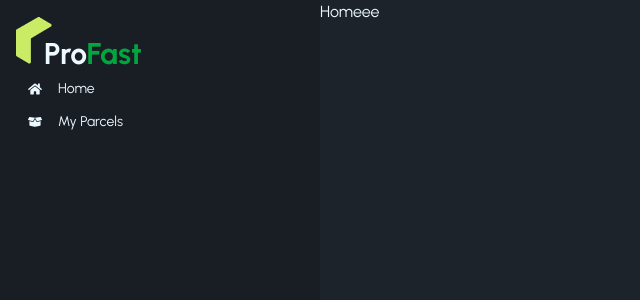
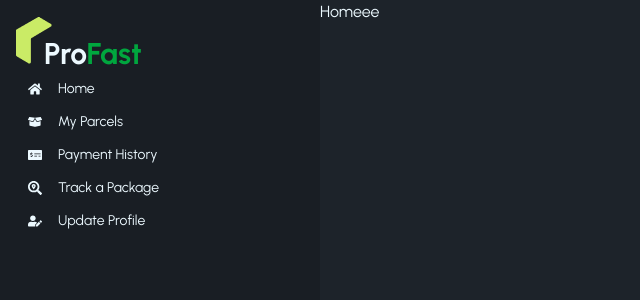
Before and after one commit to nahidkhan31/Profast-client-site, a React (Vite) app: page /dashboard in a window 1280 px wide. Shown: the top 300 px of the page, without its empty margins (0-640 px from the left). Built offline with nearby package versions, Linux system fonts and the light colour scheme; no server answers; sample sign-in values are in the browser's storage.

Commit message:
added payment history section

```diff
--- /dev/null
+++ b/src/Pages/Dashboard/PaymentHistory/PaymentHistory.jsx
@@ -0,0 +1,64 @@
+import React from "react";
+import useAuth from "../../../hooks/useAuth";
+import useAxiosSecure from "../../../hooks/useAxiosSecure";
+import { useQuery } from "@tanstack/react-query";
+import Loading from "../../Home/Loading/Loading";
+
+const formatDate = (iso) => new Date(iso).toLocaleString();
+
+const PaymentHistory = () => {
+  const { user } = useAuth();
+  const axiosSecure = useAxiosSecure();
+
+  const { isPending, data: payments = [] } = useQuery({
+    queryKey: ["payments", user.email],
+    queryFn: async () => {
+      const res = await axiosSecure.get(`/payments?email=${user.email}`);
+      return res.data;
+    },
+  });
+
+  if (isPending) {
+    return <Loading />;
+  }
+  return (
+    <div className="overflow-x-auto shadow-md rounded-xl">
+      <table className="table table-zebra w-full">
+        <thead className="bg-base-200 text-base font-semibold">
+          <tr>
+            <th>#</th>
+            <th>Parcel ID</th>
+            <th>Amount</th>
+            <th>Transaction</th>
+            <th>Paid At</th>
+          </tr>
+        </thead>
+        <tbody>
+          {payments?.length > 0 ? (
+            payments.map((p, index) => (
+              <tr key={p.transactionId}>
+                <td>{index + 1}</td>
+                <td className="truncate" title={p.parcelId}>
+                  {p.parcelId}...
+                </td>
+                <td>৳{p.amount}</td>
+                <td className="font-mono text-sm">
+                  <span title={p.transactionId}>{p.transactionId}...</span>
+                </td>
+                <td>{formatDate(p.paid_at_string)}</td>
+              </tr>
+            ))
+          ) : (
+            <tr>
+              <td colSpan="7" className="text-center text-gray-500 py-6">
+                No payment history found.
+              </td>
+            </tr>
+          )}
+        </tbody>
+      </table>
+    </div>
+  );
+};
+
+export default PaymentHistory;
--- a/src/layouts/DashboardLayout.jsx
+++ b/src/layouts/DashboardLayout.jsx
@@ -1,7 +1,13 @@
 import React from "react";
 import Logo from "../Pages/Shared/Logo/Logo";
 import { NavLink, Outlet } from "react-router";
-import { FaBoxOpen, FaHome } from "react-icons/fa";
+import {
+  FaBoxOpen,
+  FaHome,
+  FaMoneyCheckAlt,
+  FaSearchLocation,
+  FaUserEdit,
+} from "react-icons/fa";
 
 const DashboardLayout = () => {
   return (
@@ -54,6 +60,24 @@ const DashboardLayout = () => {
               My Parcels
             </NavLink>
           </li>
+          <li>
+            <NavLink to="/dashboard/paymentHistory">
+              <FaMoneyCheckAlt className="inline-block mr-2" />
+              Payment History
+            </NavLink>
+          </li>
+          <li>
+            <NavLink to="/dashboard/track">
+              <FaSearchLocation className="inline-block mr-2" />
+              Track a Package
+            </NavLink>
+          </li>
+          <li>
+            <NavLink to="/dashboard/profile">
+              <FaUserEdit className="inline-block mr-2" />
+              Update Profile
+            </NavLink>
+          </li>
         </ul>
       </div>
     </div>
--- a/src/router/router.jsx
+++ b/src/router/router.jsx
@@ -12,6 +12,7 @@ import DashboardLayout from "../layouts/DashboardLayout";
 import MyParcels from "../Pages/Dashboard/MyParcels/MyParcels";
 import DashboardHome from "../Pages/Dashboard/DashboardHome/DashboardHome";
 import Payment from "../Pages/Dashboard/Payment/Payment";
+import PaymentHistory from "../Pages/Dashboard/PaymentHistory/PaymentHistory";
 
 export const router = createBrowserRouter([
   {
@@ -74,8 +75,12 @@ export const router = createBrowserRouter([
       },
       {
         path: "payment/:parcelId",
-        Component: Payment
-      }
+        Component: Payment,
+      },
+      {
+        path: "paymentHistory",
+        Component: PaymentHistory,
+      },
     ],
   },
 ]);
```
